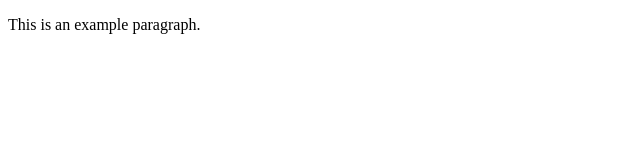
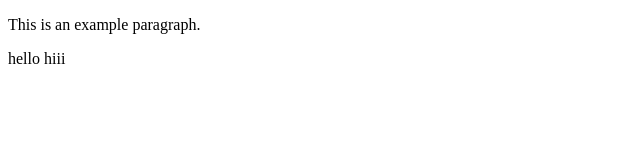
Before and after one commit to Manisha8096/demo1, a plain HTML site: page index.html in a window 1280 px wide. Shown: the full height of the page, 0-640 px from the left. Drawn offline with Linux system fonts and the light colour scheme.

Commit message:
Update index.html

```diff
--- a/index.html
+++ b/index.html
@@ -5,5 +5,6 @@
   </head>
   <body>
     <p>This is an example paragraph.</p>
+    <p>hello hiii</p>
   </body>
 </html>
```
